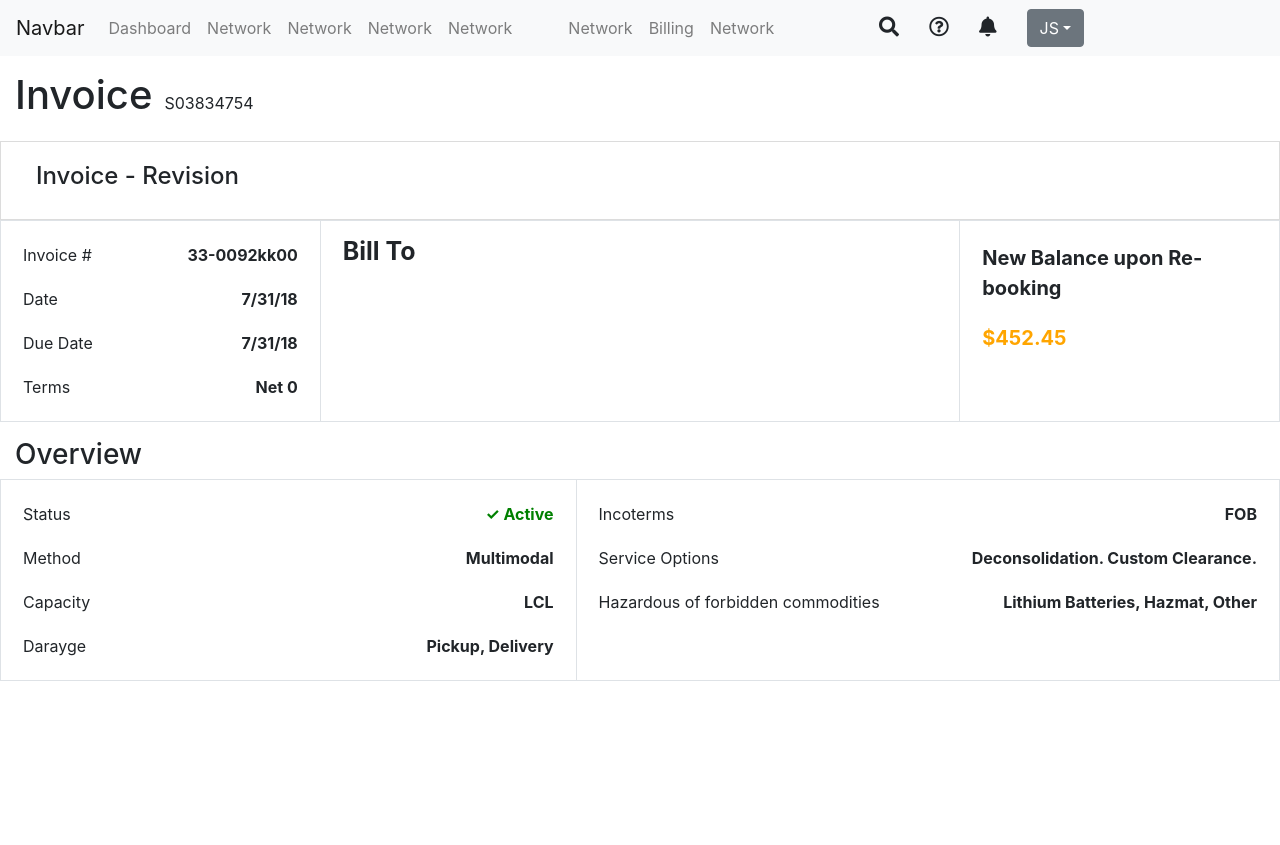
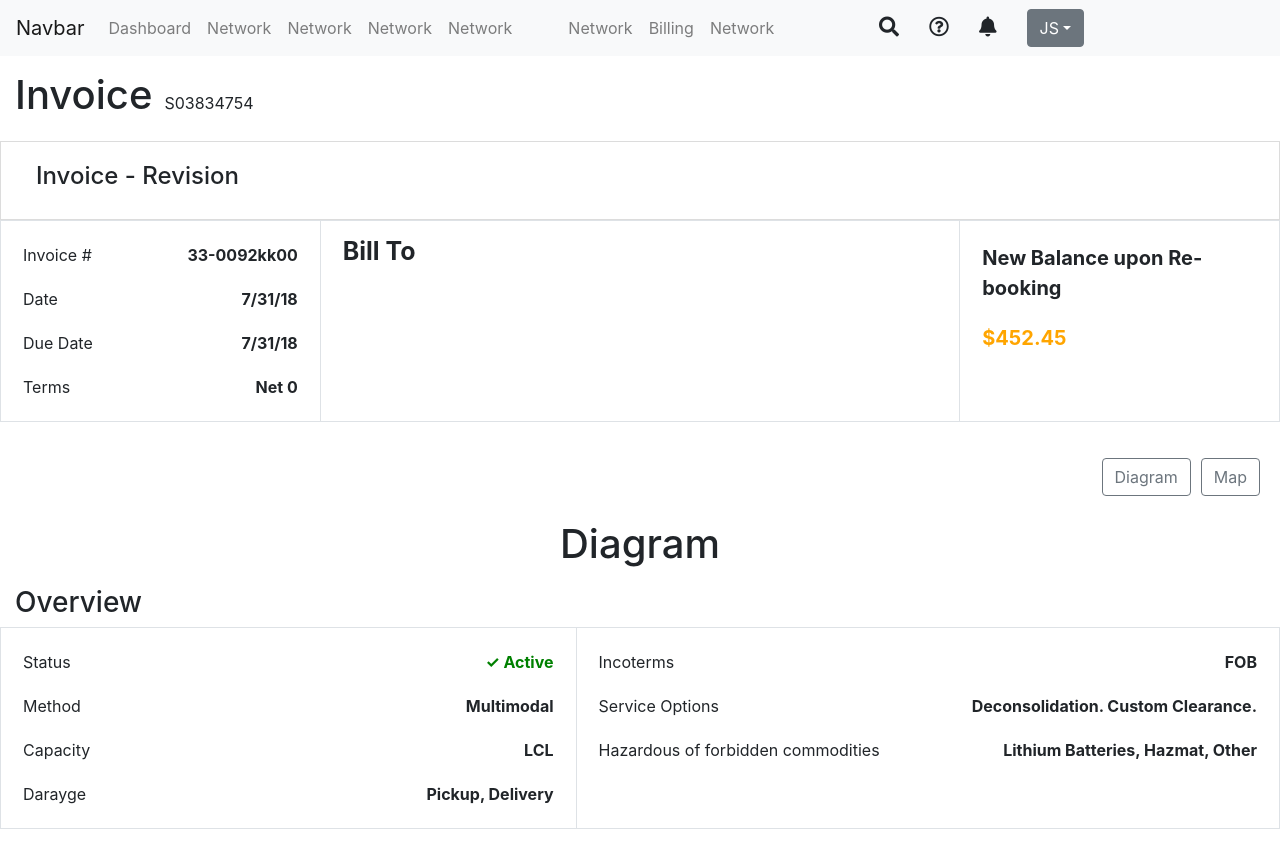
Before and after one commit to MarUser04/react-frontend-test, a React (Create React App) app: page / in a window 1280 px wide. Before the commit the page ends 800 px from the top, so only its background shows below. Built offline with nearby package versions, Linux system fonts and the light colour scheme.

Commit message:
added map switch

```diff
--- a/src/App.js
+++ b/src/App.js
@@ -1,12 +1,9 @@
 import React, { Component } from 'react';
 import './App.css';
-import { library } from '@fortawesome/fontawesome-svg-core';
-import { faEnvelope, faKey } from '@fortawesome/free-solid-svg-icons';
-import FontAwesomeIcon from '@fortawesome/react-fontawesome';
+
 import Invoice from './components/invoice';
 import Overview from './components/overview';
-
-library.add(faEnvelope, faKey);
+import DiagramMap from './components/diagram-map';
 
 class App extends Component {
   render() {
@@ -72,6 +69,7 @@ class App extends Component {
       </nav>
 
       <Invoice />
+      <DiagramMap />
       <Overview />
 
     </div>
--- /dev/null
+++ b/src/components/diagram-map.css
@@ -0,0 +1,17 @@
+.buttons{
+  float: right;
+  padding: 15px;
+}
+
+.buttons button{
+  margin: 5px;
+}
+
+.content{
+  padding: 10px;
+}
+
+.image-map img{
+  width: 100% !important;
+  max-height: 5% !important;
+}
--- /dev/null
+++ b/src/components/diagram-map.js
@@ -0,0 +1,53 @@
+import React, { Component } from 'react'
+import './diagram-map.css';
+
+export default class DiagramMap extends Component {
+
+  constructor(props){
+    super(props)
+
+    this.switchElement = this.switchElement.bind(this)
+
+    this.state = {
+      diagram: true,
+      map: false
+    }
+  }
+
+  switchElement(e) {
+    if(e === 1){
+      this.setState({
+        diagram: true,
+        map: false
+      })
+    } else {
+      this.setState({
+        diagram: false,
+        map: true
+      })
+    }
+
+  }
+
+  render() {
+    const Diagram = <h1>Diagram</h1>;
+    const Map =
+    <div className="image-map">
+      <img src={require("./../assets/map.jpg")} alt="" height="500"/>
+    </div>;
+
+    return (
+      <div className="diagram-map" >
+        <div className="buttons">
+           <button   onClick={() =>this.switchElement(1)} type="button" className="btn btn-outline-secondary">Diagram</button>
+           <button   onClick={() =>this.switchElement(2)} type="button" className="btn btn-outline-secondary">Map</button>
+        </div>
+        <br/><br/><br/>
+        <div className="content">
+         <div>{this.state.diagram && Diagram }</div>
+         <div>{this.state.map && Map }</div>
+        </div>
+      </div>
+    )
+  }
+}
```
Also changed, not shown: src/assets/map.jpg (added).
